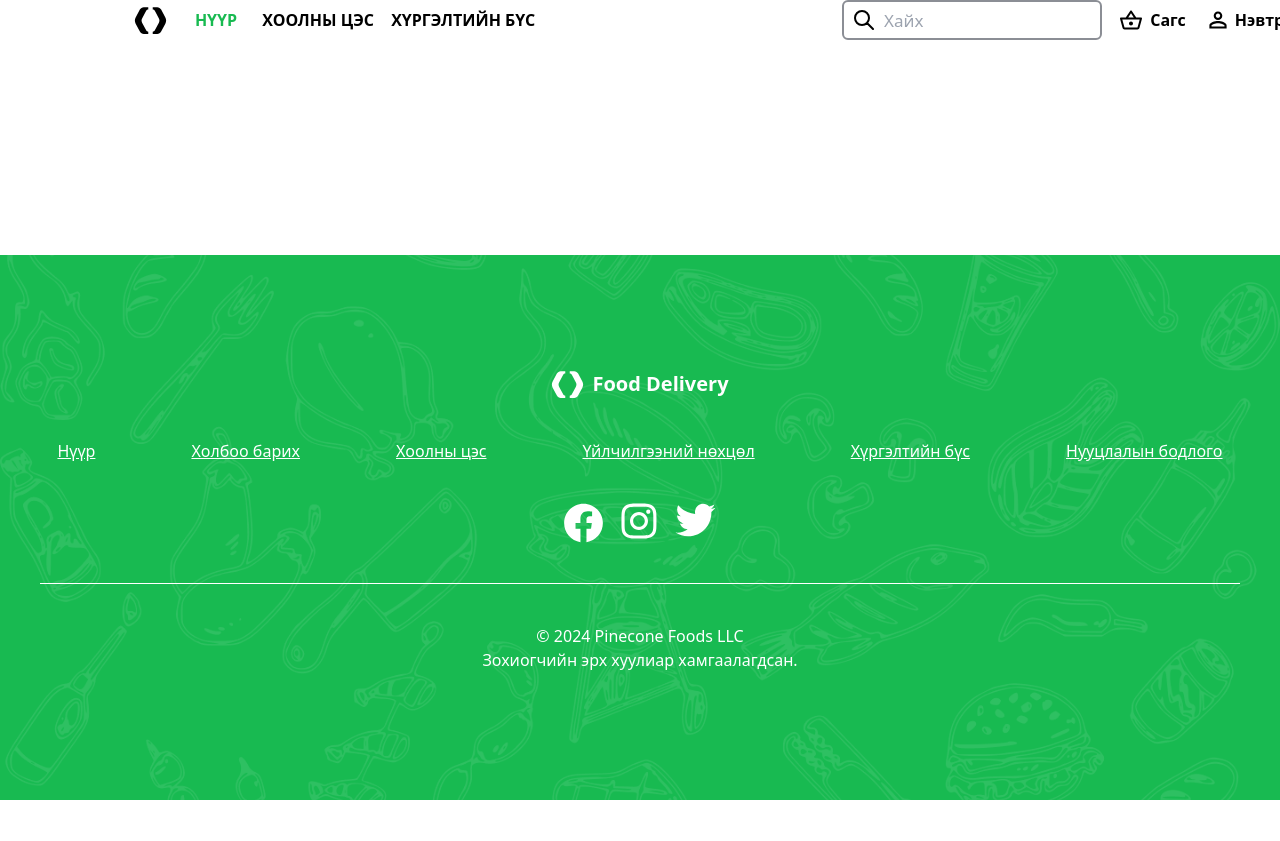
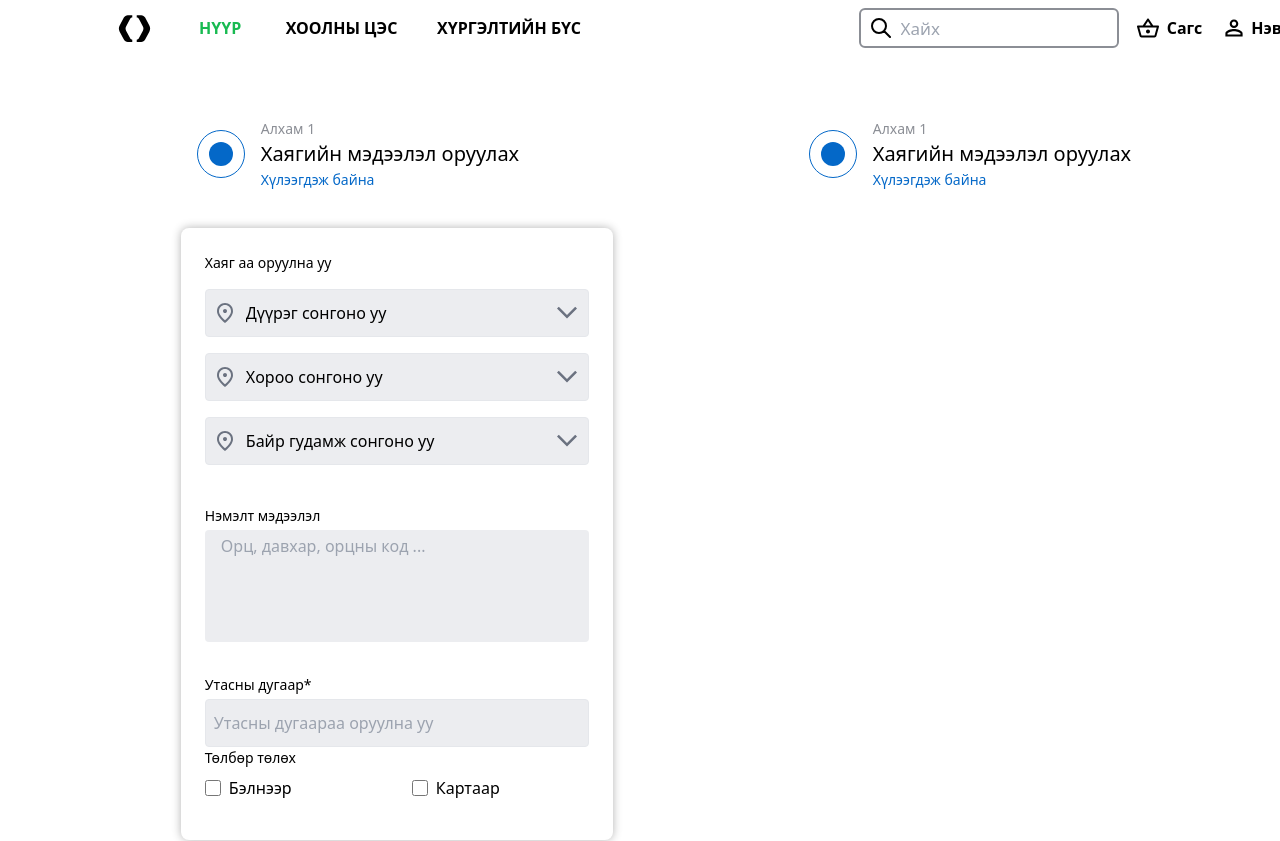
Before and after one commit to Pinecone-2024-LEAP-1G/Food-delivery-3, a Next.js app: page / in a window 1280 px wide. Shown: the top 841 px of the page. Before the commit the page ends 800 px from the top, so only its background shows below. Built offline with nearby package versions, Linux system fonts and the light colour scheme.

Commit message:
final-header-last

```diff
--- a/src/app/page.tsx
+++ b/src/app/page.tsx
@@ -1,10 +1,12 @@
-import { DessertProducts } from "@/components/DessertProducts";
-import { DiscountedProducts } from "@/components/DiscountedProducts";
-import { FoodCard } from "@/components/FoodCard";
-import { MainProducts } from "@/components/MainProducts";
-import { SaladsProducts } from "@/components/SaladProducts";
+// import { EditableCard } from "@/components/EditableCard";
+
+import { OrderDetail } from '../components/order-detail';
 
 const Home = () => {
-  return <div></div>;
+  return (
+    <div className="container mx-auto">
+      <OrderDetail />
+    </div>
+  );
 };
 export default Home;
--- a/src/components/Header.tsx
+++ b/src/components/Header.tsx
@@ -1,46 +1,45 @@
-"use client";
+'use client';
 
-import { PineIcon, SearchIcon, Basket, UserIcon } from "./icons/index";
-import { useState } from "react";
-import { useRouter } from "next/navigation";
+import { PineIcon, SearchIcon, Basket, UserIcon } from './icons/index';
+import { useState } from 'react';
+import { useRouter } from 'next/navigation';
 
 const Header = () => {
   const router = useRouter();
-  const [activeText, setActiveText] = useState<string>("НҮҮР");
+  const [activeText, setActiveText] = useState<string>('НҮҮР');
 
   const handleHeaderTextColor = (name: string) => {
     setActiveText(name);
   };
 
   return (
-    <div className="w-[1440px] m-auto flex ">
+    <div className="max-w-screen-2xl m-auto flex h-14  ">
       <div className="flex w-[1440px] items-center justify-center">
-        <div className="w-[453px] flex items-center mr-[255px]">
-          <PineIcon />
-          <div className="flex w-[388px] font-bold px-4 py-2 gap-2">
+        <div className="w-[500px] flex items-center mr-[241px] ">
+          <div className="w-[41px] h-[41px] flex items-center justify-center mr-6">
+            <PineIcon />
+          </div>
+          <div className="flex w-[450px] font-bold px-4 py-2 cursor-pointer">
             <p
-              onClick={() => handleHeaderTextColor("НҮҮР")}
-              style={{ color: activeText === "НҮҮР" ? "#18BA51" : "black" }}
-              className="w-[74px] text-center text-base"
-            >
+              onClick={() => handleHeaderTextColor('НҮҮР')}
+              style={{ color: activeText === 'НҮҮР' ? '#18BA51' : 'black' }}
+              className="w-[74px] text-center text-[16px] mr-6">
               НҮҮР
             </p>
             <p
-              onClick={() => handleHeaderTextColor("ХООЛНЫ ЦЭС")}
+              onClick={() => handleHeaderTextColor('ХООЛНЫ ЦЭС')}
               style={{
-                color: activeText === "ХООЛНЫ ЦЭС" ? "#18BA51" : "black",
+                color: activeText === 'ХООЛНЫ ЦЭС' ? '#18BA51' : 'black',
               }}
-              className="w-[137px] text-center text-base"
-            >
+              className="w-[170px] text-center text-[16px] mr-6">
               ХООЛНЫ ЦЭС
             </p>
             <p
-              onClick={() => handleHeaderTextColor("ХҮРГЭЛТИЙН БҮС")}
+              onClick={() => handleHeaderTextColor('ХҮРГЭЛТИЙН БҮС')}
               style={{
-                color: activeText === "ХҮРГЭЛТИЙН БҮС" ? "#18BA51" : "black",
+                color: activeText === 'ХҮРГЭЛТИЙН БҮС' ? '#18BA51' : 'black',
               }}
-              className="w-[170px] text-center text-base"
-            >
+              className="w-[189px] text-center text-[16px] mr-6">
               ХҮРГЭЛТИЙН БҮС
             </p>
           </div>
@@ -61,7 +60,7 @@ const Header = () => {
         </div>
         <div className="flex items-center w-[102px] h-[40px] justify-center gap-2">
           <UserIcon />
-          <p onClick={() => router.push("/auth/signIn")} className="font-bold">
+          <p onClick={() => router.push('/auth/signIn')} className="font-bold">
             Нэвтрэх
           </p>
         </div>
--- a/src/components/CheckBox.tsx
+++ b/src/components/order-detail/CheckBox.tsx
@@ -1,21 +1,22 @@
-"use client";
+'use client';
 
-import React, { useState } from "react";
+import React, { useState } from 'react';
+import { OrderSelectOptions } from '../order-detail/OrderDetail';
 
-const CheckboxComponent: React.FC = () => {
-  const [checked, setChecked] = useState<string | null>(null);
+type OrderDetailCheckBoxProps = Pick<OrderSelectOptions, 'paymentType'> & {
+  onChange: (type: string, value: string) => void;
+};
 
-  const handleChange = (value: string) => {
-    setChecked(checked === value ? null : value);
-  };
+export const CheckboxComponent = (props: OrderDetailCheckBoxProps) => {
+  const { paymentType, onChange } = props;
 
   return (
     <div className="flex mt-2 gap-8">
       <label className="flex items-center cursor-pointer w-[175px]">
         <input
           type="checkbox"
-          checked={checked === "option1"}
-          onChange={() => handleChange("option1")}
+          checked={paymentType === 'CASH'}
+          onChange={() => onChange('paymentType', 'CASH')}
           className="form-checkbox h-4 w-4 text-blue-600 border-gray-300 rounded focus:ring-blue-500"
         />
         <span className="ml-2">Бэлнээр </span>
@@ -23,8 +24,8 @@ const CheckboxComponent: React.FC = () => {
       <label className="flex items-center cursor-pointer w-[175px]">
         <input
           type="checkbox"
-          checked={checked === "option2"}
-          onChange={() => handleChange("option2")}
+          checked={paymentType === 'CART'}
+          onChange={() => onChange('paymentType', 'CART')}
           className="form-checkbox h-4 w-4 text-blue-600 border-gray-300 rounded focus:ring-blue-500"
         />
         <span className="ml-2">Картаар </span>
@@ -32,5 +33,3 @@ const CheckboxComponent: React.FC = () => {
     </div>
   );
 };
-
-export default CheckboxComponent;
--- /dev/null
+++ b/src/components/order-detail/OrderDetail.tsx
@@ -0,0 +1,50 @@
+'use client';
+
+import { SetStateAction, useState } from 'react';
+import OrderVerify from '../order-detail/OrderVerify';
+import { OrderDetailAddressInfo } from './OrderDetailAddressInfo';
+
+export type OrderSelectOptions = {
+  district: string;
+  street: string;
+  home: string;
+  description: string;
+  phoneNumber: string;
+  paymentType: 'CART' | 'CASH' | null;
+};
+
+export const OrderDetail = () => {
+  const [selectedOptions, setSelectedOptions] = useState<OrderSelectOptions>({
+    district: '',
+    street: '',
+    home: '',
+    description: '',
+    phoneNumber: '',
+    paymentType: null,
+  });
+
+  const handleSelectColor = (type: string, value: string) => {
+    setSelectedOptions((prev) => {
+      return { ...prev, [type]: value };
+    });
+  };
+
+  console.log({ selectedOptions });
+
+  return (
+    <div className="flex justify-center gap-[180px] mt-12">
+      <OrderDetailAddressInfo
+        district={selectedOptions.district}
+        street={selectedOptions.street}
+        home={selectedOptions.home}
+        description={selectedOptions.description}
+        phoneNumber={selectedOptions.phoneNumber}
+        paymentType={selectedOptions.paymentType}
+        onChange={handleSelectColor}
+      />
+      <div>
+        <OrderVerify />
+      </div>
+    </div>
+  );
+};
--- a/src/components/OrderDetail.tsx
+++ b/src/components/order-detail/OrderDetailAddressInfo.tsx
@@ -1,27 +1,27 @@
-"use client";
+import { BlueDotIcon } from '../../components/icons';
+import DownArrow from '../icons/DownArrow';
+import PinIcon from '../icons/PinIcon';
+import { CheckboxComponent } from '../order-detail/CheckBox';
+import { Dispatch, SetStateAction, useState } from 'react';
+import { OrderSelectOptions } from './OrderDetail';
 
-import { BlueDotIcon } from "../components/icons";
-import DownArrow from "./icons/DownArrow";
-import PinIcon from "./icons/PinIcon";
-import CheckboxComponent from "./CheckBox";
-import { useState } from "react";
+type OrderDetailAddressInfoProps = OrderSelectOptions & {
+  onChange: (type: string, value: string) => void;
+};
 
-const OrderDetail = () => {
-  const [selectedOptions, setSelectedOptions] = useState({
-    district: "",
-    street: "",
-    home: "",
-  });
-
-  const handleSelectColor = (type: string, value: string) => {
-    setSelectedOptions((prev) => {
-      console.log({ ...prev, [type]: value });
-      return { ...prev, [type]: value };
-    });
-  };
+export const OrderDetailAddressInfo = (props: OrderDetailAddressInfoProps) => {
+  const {
+    district,
+    street,
+    home,
+    description,
+    phoneNumber,
+    paymentType,
+    onChange,
+  } = props;
 
   return (
-    <div className="ml-12 mb-20">
+    <div className="ml-12 mb-20 max-w-[432px]">
       <div className="max-w-[432px] flex items-center gap-4 h-[100px] py-6 px-4">
         <BlueDotIcon />
         <div>
@@ -32,7 +32,7 @@ const OrderDetail = () => {
           </p>
         </div>
       </div>
-      <div className="max-w-[432px] h-[612px] shadow-custom flex justify-center items-center rounded-lg mt-6">
+      <div className="max-w-[432px] h-[612px] shadow-custom flex justify-center items-center rounded-lg mt-6 p-6">
         <div className="max-w-[384px] h-[564px]">
           <div>
             <p className="text-[14px] font-normal">Хаяг аа оруулна уу</p>
@@ -40,14 +40,13 @@ const OrderDetail = () => {
 
           <div className="relative mt-4">
             <select
-              onChange={(e) => handleSelectColor("district", e.target.value)}
+              onChange={(e) => onChange('district', e.target.value)}
               style={{
-                background: selectedOptions.district ? "#18BA51" : "#ECEDF0",
-                color: selectedOptions.district ? "white" : "#000",
+                background: district ? '#18BA51' : '#ECEDF0',
+                color: district ? 'white' : '#000',
               }}
               className="w-[384px] h-[48px] border-[1px] bg-[#ECEDF0] pl-10 pr-4 appearance-none rounded"
-              defaultValue=""
-            >
+              defaultValue="">
               <option value="" disabled>
                 Дүүрэг сонгоно уу
               </option>
@@ -58,31 +57,24 @@ const OrderDetail = () => {
               <option>Чингэлтэй дүүрэг</option>
             </select>
             <div className="absolute left-3 top-1/2 transform -translate-y-1/2">
-              <PinIcon
-                className={
-                  selectedOptions.district ? "text-white" : "text-gray-500"
-                }
-              />
+              <PinIcon className={district ? 'text-white' : 'text-gray-500'} />
             </div>
             <div className="absolute right-3 top-1/2 transform -translate-y-1/2">
               <DownArrow
-                className={
-                  selectedOptions.district ? "text-white" : "text-gray-500"
-                }
+                className={district ? 'text-white' : 'text-gray-500'}
               />
             </div>
           </div>
 
           <div className="relative mt-4">
             <select
-              onChange={(e) => handleSelectColor("street", e.target.value)}
+              onChange={(e) => onChange('street', e.target.value)}
               style={{
-                background: selectedOptions.street ? "#18BA51" : "#ECEDF0",
-                color: selectedOptions.street ? "white" : "#000",
+                background: street ? '#18BA51' : '#ECEDF0',
+                color: street ? 'white' : '#000',
               }}
               className="w-[384px] h-[48px] border-[1px] bg-[#ECEDF0] pl-10 pr-4 appearance-none rounded"
-              defaultValue=""
-            >
+              defaultValue="">
               <option value="" disabled>
                 Хороо сонгоно уу
               </option>
@@ -93,31 +85,23 @@ const OrderDetail = () => {
               <option>5-р хороо</option>
             </select>
             <div className="absolute left-3 top-1/2 transform -translate-y-1/2">
-              <PinIcon
-                className={
-                  selectedOptions.street ? "text-white" : "text-gray-500"
-                }
-              />
+              <PinIcon className={street ? 'text-white' : 'text-gray-500'} />
             </div>
             <div className="absolute right-3 top-1/2 transform -translate-y-1/2">
-              <DownArrow
-                className={
-                  selectedOptions.street ? "text-white" : "text-gray-500"
-                }
-              />
+              <DownArrow className={street ? 'text-white' : 'text-gray-500'} />
             </div>
+            <div></div>
           </div>
 
           <div className="relative mt-4">
             <select
-              onChange={(e) => handleSelectColor("home", e.target.value)}
+              onChange={(e) => onChange('home', e.target.value)}
               style={{
-                background: selectedOptions.home ? "#18BA51" : "#ECEDF0",
-                color: selectedOptions.home ? "white" : "#000",
+                background: home ? '#18BA51' : '#ECEDF0',
+                color: home ? 'white' : '#000',
               }}
               className="w-[384px] h-[48px] border-[1px] bg-[#ECEDF0] pl-10 pr-4 appearance-none rounded"
-              defaultValue=""
-            >
+              defaultValue="">
               <option value="" disabled>
                 Байр гудамж сонгоно уу
               </option>
@@ -128,18 +112,10 @@ const OrderDetail = () => {
               <option>Зайсан хотхон</option>
             </select>
             <div className="absolute left-3 top-1/2 transform -translate-y-1/2">
-              <PinIcon
-                className={
-                  selectedOptions.home ? "text-white" : "text-gray-500"
-                }
-              />
+              <PinIcon className={home ? 'text-white' : 'text-gray-500'} />
             </div>
             <div className="absolute right-3 top-1/2 transform -translate-y-1/2">
-              <DownArrow
-                className={
-                  selectedOptions.home ? "text-white" : "text-gray-500"
-                }
-              />
+              <DownArrow className={home ? 'text-white' : 'text-gray-500'} />
             </div>
           </div>
 
@@ -149,6 +125,8 @@ const OrderDetail = () => {
             </p>
             <input
               type="text"
+              value={description}
+              onChange={(event) => onChange('description', event.target.value)}
               placeholder="Орц, давхар, орцны код ..."
               className="w-[384px] h-[112px] bg-[#ECEDF0] flex items-start rounded pl-4 placeholder: pb-[80px]"
             />
@@ -158,6 +136,8 @@ const OrderDetail = () => {
             <p className="text-[14px] font-normal mt-8 mb-1">Утасны дугаар*</p>
             <input
               type="text"
+              value={phoneNumber}
+              onChange={(event) => onChange('phoneNumber', event.target.value)}
               placeholder="Утасны дугаараа оруулна уу"
               className="w-[384px] h-[48px] rounded border-[1px] bg-[#ECEDF0] pl-[8px]"
             />
@@ -165,12 +145,10 @@ const OrderDetail = () => {
 
           <div>
             <p className="text-[14px] font-normal">Төлбөр төлөх</p>
-            <CheckboxComponent />
+            <CheckboxComponent paymentType={paymentType} onChange={onChange} />
           </div>
         </div>
       </div>
     </div>
   );
 };
-
-export default OrderDetail;
--- /dev/null
+++ b/src/components/order-detail/OrderVerify.tsx
@@ -0,0 +1,20 @@
+import { BlueDotIcon } from '../icons';
+
+const OrderVerify = () => {
+  return (
+    <div>
+      <div className="max-w-[432px] flex items-center gap-4 h-[100px] py-6 px-4">
+        <BlueDotIcon />
+        <div>
+          <p className="text-[#8B8E95] text-[14px] font-normal">Алхам 1</p>
+          <p className="text-[20px] font-normal">Хаягийн мэдээлэл оруулах</p>
+          <p className="text-[#0468C8] text-[14px] font-normal">
+            Хүлээгдэж байна
+          </p>
+        </div>
+      </div>
+    </div>
+  );
+};
+
+export default OrderVerify;
--- /dev/null
+++ b/src/components/order-detail/index.ts
@@ -0,0 +1,2 @@
+export * from './OrderDetail';
+export * from './OrderDetailAddressInfo';
```
